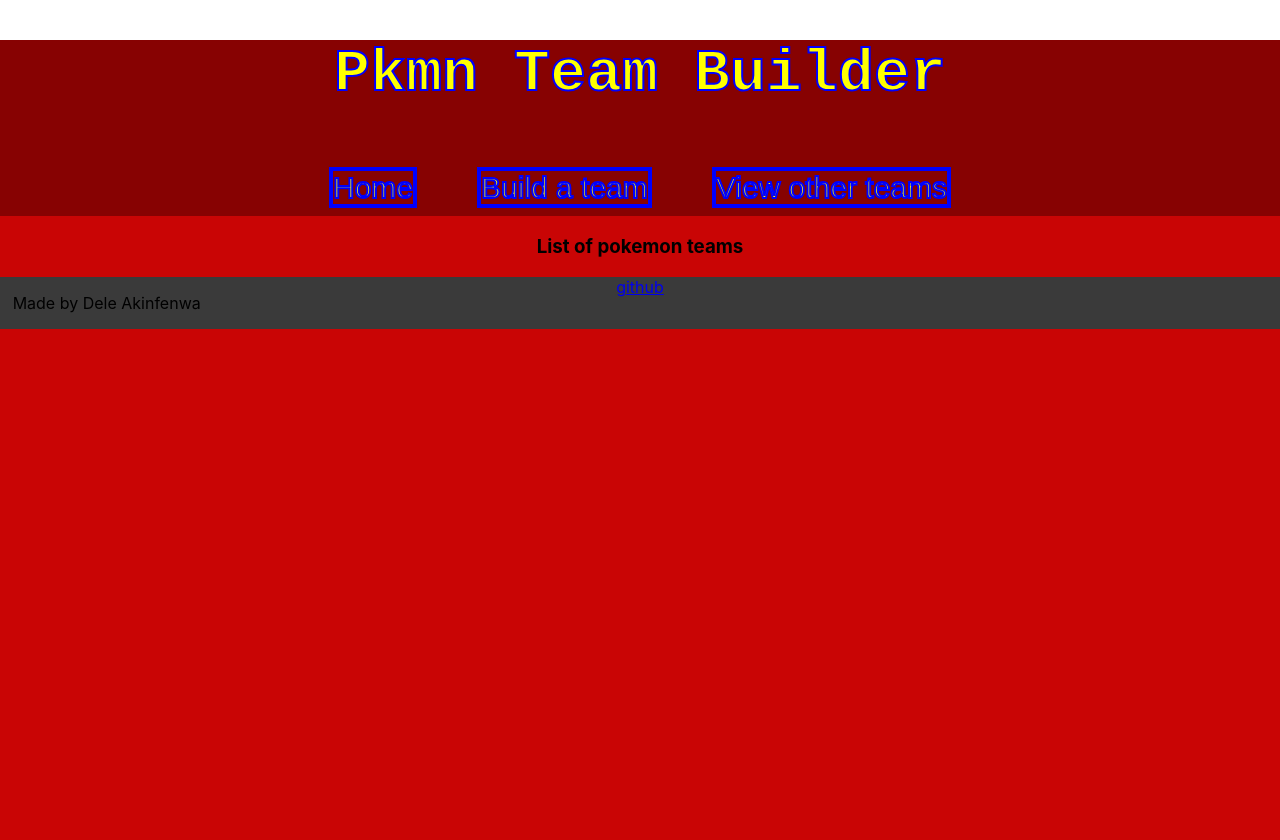
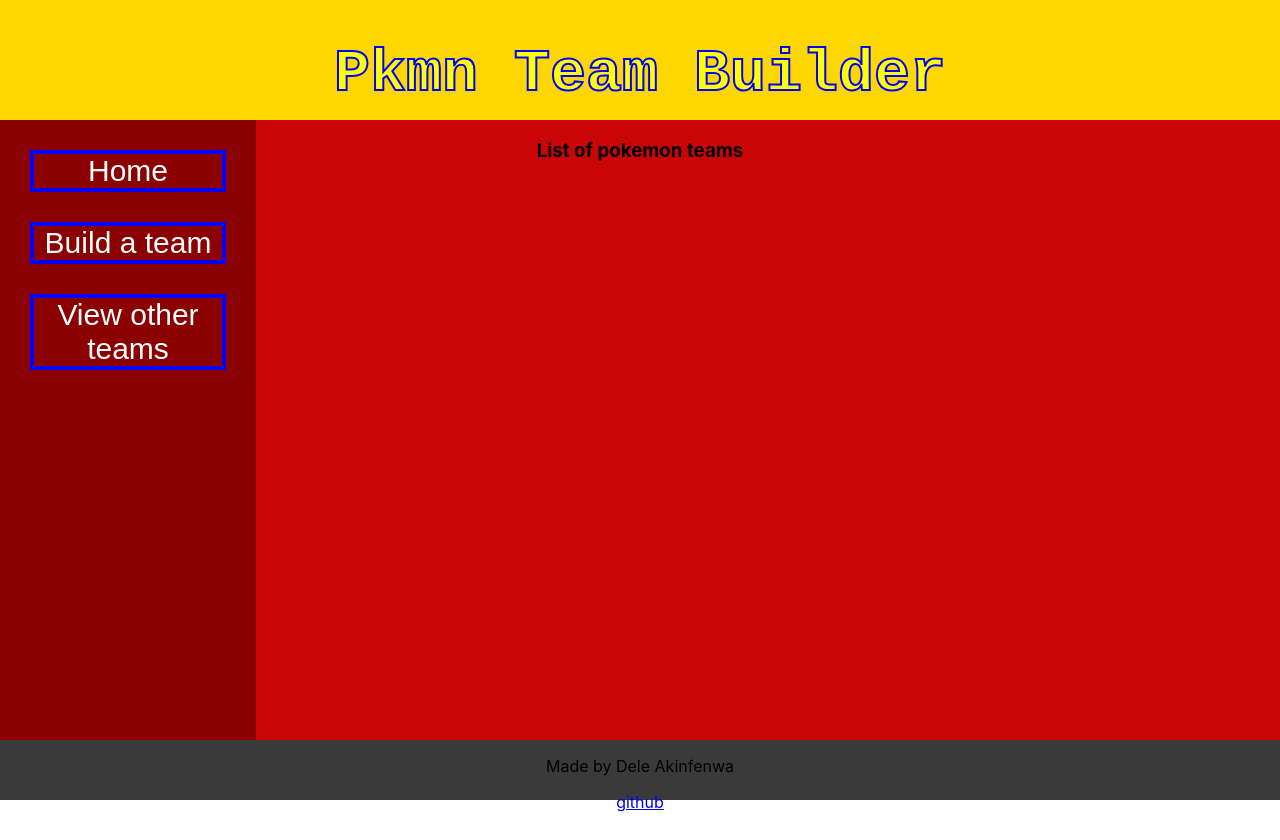
Before and after one commit to DeleAkinfenwa/pkmnTeamBuilder, a React (Create React App) app in the folder pkmnteam/: page /pokemonTeams in a window 1280 px wide. After the commit the page ends 812 px from the top, so only its background shows below. Built offline with nearby package versions, Linux system fonts and the light colour scheme; no server answers.

Commit message:
styling format

```diff
--- a/pkmnteam/src/App.css
+++ b/pkmnteam/src/App.css
@@ -4,6 +4,9 @@
   background-color: rgb(201, 5, 5);
   height: 100vh;
   margin-top: 0;
+  display: grid;
+  grid-template-rows: 120px 1fr 1fr 1fr 60px;
+  grid-template-columns: 1fr 1fr 1fr 1fr 1fr;
 }
 .input {
   margin: 30px;   border: solid blue 4px;
@@ -11,18 +14,27 @@
 }
 header{
   margin: top 15px;
-  background-color: rgb(135, 2, 2);
+  background-color: gold;
+  grid-area: 1/1/1/6;
+}
 
+nav{
+ grid-area: 2/1/5/1;
+ background-color: darkred   ;
+}
+
+
+body{
+  grid-area: 2/2/4/5;
 }
 
 footer{
   background-color: rgb(58, 58, 58);
-  display: grid;
-  grid-template-rows: 1fr;
-  grid-template-columns: 1fr 4fr 1fr;
+  grid-area: 5/1/6/6;
 }
 
-.header{
+
+.title{
   color: blue;
   font-size: 60px;
   font-family:monospace;
@@ -31,8 +43,14 @@
   -webkit-text-stroke-width: 2px;
 }
 
+
+
+.credit{
+  grid-area: 5/1/5/2 ;
+
+}
 .contacts{
-  grid-column: 0 0 0 0 1;
+  grid-area: 5/5/5/6;
 
 }
 
@@ -43,5 +61,6 @@
   color:white;
   text-decoration: none;
   border: solid blue 4px;
+  display: block;
 
 }
--- a/pkmnteam/src/App.js
+++ b/pkmnteam/src/App.js
@@ -15,14 +15,14 @@
   const [pkmn, setPkmn] = useState([])
   const [teams, setTeams] = useState([])
   const [toggle, setToggle] = useState(false)
+  const [pkmnName, setPkmnName] = useState('')
   const [pkmnID, setPkmnID] = useState('')
-
 
 
   useEffect(() => {
     // pull data for specific pokemon
     const onePkmn = async () => {
-      const res = await getPkmn(pkmnID)
+      const res = await getPkmn(pkmnName)
       setPkmn(res)
       console.log(res)
     }
@@ -35,22 +35,24 @@
     }
     pkmnTeams()
 
-  }, [toggle, pkmnID])
+  }, [toggle, pkmnName])
 
 
   return (
     <div className="App">
       <header>
-        <h1 className='header'>Pkmn Team Builder</h1>
+        <h1 className='title'>Pkmn Team Builder</h1>
+      </header>
+      <nav>
         <Navbar />
-      </header>
-
-
-      <Routes>
-        <Route path='/' element='Hello Trainer' />
-        <Route path='/build' element={<Form pkmn={pkmn} setToggle={setToggle} setPkmnID={setPkmnID} />} />
-        <Route path='/pokemonTeams' element={<Teams teams={teams} />} />
-      </Routes>
+      </nav>
+      <body>
+        <Routes>
+          <Route path='/' element='Hello Trainer' />
+          <Route path='/build' element={<Form pkmn={pkmn} setToggle={setToggle} setPkmnName={setPkmnName} setPkmnID={setPkmnID} />} />
+          <Route path='/pokemonTeams' element={<Teams teams={teams} />} />
+        </Routes>
+      </body>
 
       <footer>
         <p className='credit'>Made by Dele Akinfenwa</p>
--- a/pkmnteam/src/components/Form.jsx
+++ b/pkmnteam/src/components/Form.jsx
@@ -13,8 +13,21 @@
   const [pkmn5, setPkmn5] = useState('')
   const [pkmn6, setPkmn6] = useState('')
 
+  const [pkmnID1, setpkmnID1] = useState(0)
+  const [pkmnID2, setpkmnID2] = useState(0)
+  const [pkmnID3, setpkmnID3] = useState(0)
+  const [pkmnID4, setpkmnID4] = useState(0)
+  const [pkmnID5, setpkmnID5] = useState(0)
+  const [pkmnID6, setpkmnID6] = useState(0)
+
   // console.log(pkmn1)
   console.log(props.pkmn)
+
+  // get the pkmnID using the pkmnName
+  useEffect(() => {
+    setpkmnID1(props.pkmn.data.id)
+
+  }, [pkmn1, pkmn2, pkmn3, pkmn4, pkmn5, pkmn6])
 
 
   // submit team to airtable
@@ -30,6 +43,10 @@
       pkmn5,
       pkmn6
     }
+
+
+    console.log(props.pkmn.data.id)
+
     if (props.pkmn) {
       const res = await postTeam(newTeam)
     }
@@ -40,7 +57,7 @@
 
   return (
     <form >
-      <>
+      <teaminput>
         <input
           type='text'
           value={name}
@@ -61,23 +78,20 @@
           placeholder="1st pokemon"
           className='input'
           onChange={(e) => {
-            props.setPkmnID(e.target.value)
+            props.setPkmnName(e.target.value)
             setPkmn1(e.target.value)
-          }
-          }
+          }}
         />
 
-        {/* <img src={props.pkmn.data.sprites.front_default} /> */}
         <input
           type='text'
           value={pkmn2}
           placeholder="2nd pokemon"
           className='input'
           onChange={(e) => {
-            props.setPkmnID(e.target.value)
+            props.setPkmnName(e.target.value)
             setPkmn2(e.target.value)
-          }
-          }
+          }}
         />
         <input
           type='text'
@@ -85,10 +99,9 @@
           placeholder="3rd pokemon"
           className='input'
           onChange={(e) => {
-            props.setPkmnID(e.target.value)
+            props.setPkmnName(e.target.value)
             setPkmn3(e.target.value)
-          }
-          }
+          }}
         />
         <input
           type='text'
@@ -96,10 +109,9 @@
           placeholder="4th pokemon"
           className='input'
           onChange={(e) => {
-            props.setPkmnID(e.target.value)
+            props.setPkmnName(e.target.value)
             setPkmn4(e.target.value)
-          }
-          }
+          }}
         />
         <input
           type='text'
@@ -107,10 +119,9 @@
           placeholder="5th pokemon"
           className='input'
           onChange={(e) => {
-            props.setPkmnID(e.target.value)
+            props.setPkmnName(e.target.value)
             setPkmn5(e.target.value)
-          }
-          }
+          }}
         />
         <input
           type='text'
@@ -118,12 +129,15 @@
           placeholder="6th pokemon"
           className='input'
           onChange={(e) => {
-            props.setPkmnID(e.target.value)
+            props.setPkmnName(e.target.value)
             setPkmn5(e.target.value)
-          }
-          }
+          }}
         />
-      </>
+      </teaminput>
+
+      <sprites>
+        <img onChange={pkmnID1 = props.pkmn.data.id} src={`https://raw.githubusercontent.com/PokeAPI/sprites/master/sprites/pokemon/${pkmnID1}.png`} />
+      </sprites>
       <button type='submit' onSubmit={handleSubmit}><Link to={`/pokemonTeams`}>Submit and View Teams</Link></button>
     </form>
   )
--- a/pkmnteam/src/components/Navbar.jsx
+++ b/pkmnteam/src/components/Navbar.jsx
@@ -2,7 +2,7 @@
 
 export default function Navbar() {
   return (
-    <div className='header'>
+    <div className='Navbar'>
       <Link to='/' className='headerLinks'>Home</Link>
       <Link to='/build' className='headerLinks'>Build a team</Link>
       <Link to='/pokemonTeams' className='headerLinks'>View other teams</Link>
--- a/pkmnteam/src/components/Teams.jsx
+++ b/pkmnteam/src/components/Teams.jsx
@@ -4,24 +4,37 @@
 import { getTeams } from '../services'
 
 export default function Teams(props) {
-  const [teams, setTeams] = useState([])
 
-  const params = useParams()
+  console.log(props.teams)
 
-  useEffect(() => {
-    const teamList = props.teams.find(teams => {
-      return teams.id === params.id
-    })
-    setTeams(teamList)
-  }, [props.teams])
+  props.teams.forEach(team => {
+
+    //   const pkmn1 = team.pkmn1.data.sprites.front_default
+    //   const pkmn2 = team.pkmn2.data.sprites.front_default
+    //   const pkmn3 = team.pkmn3.data.sprites.front_default
+    //   const pkmn4 = team.pkmn4.data.sprites.front_default
+    //   const pkmn5 = team.pkmn5.data.sprites.front_default
+    //   const pkmn6 = team.pkmn6.data.sprites.front_default
+    //   `https://raw.githubusercontent.com/PokeAPI/sprites/master/sprites/pokemon/${pkmnNum}.png`
 
 
-  // console.log(props.teams.fields)
+  }
+  );
 
+  // (pkmn1, pkmn2, pkmn3, pkmn4, pkmn5, pkmn6)
   return (
     <div>
       <h3>List of pokemon teams</h3>
-
-    </div>
+      <div>
+        {/* <h4>{props.teams.name}</h4>
+        <h4>{props.teams.teamName}</h4>
+        <img src={pkmn1} />
+        <img src={pkmn2} />
+        <img src={pkmn3} />
+        <img src={pkmn4} />
+        <img src={pkmn5} />
+        <img src={pkmn6} /> */}
+      </div>
+    </div >
   )
 }
--- a/pkmnteam/src/services/index.js
+++ b/pkmnteam/src/services/index.js
@@ -9,9 +9,9 @@
   }
 }
 
-export const getPkmn = async (pkmnID) => {
-  const response = await axios.get(`https://pokeapi.co/api/v2/pokemon/${pkmnID}`)
-  console.log(pkmnID)
+export const getPkmn = async (pkmnName) => {
+  const response = await axios.get(`https://pokeapi.co/api/v2/pokemon/${pkmnName}`)
+  console.log(pkmnName)
   console.log(response)
   return response
 }
```
